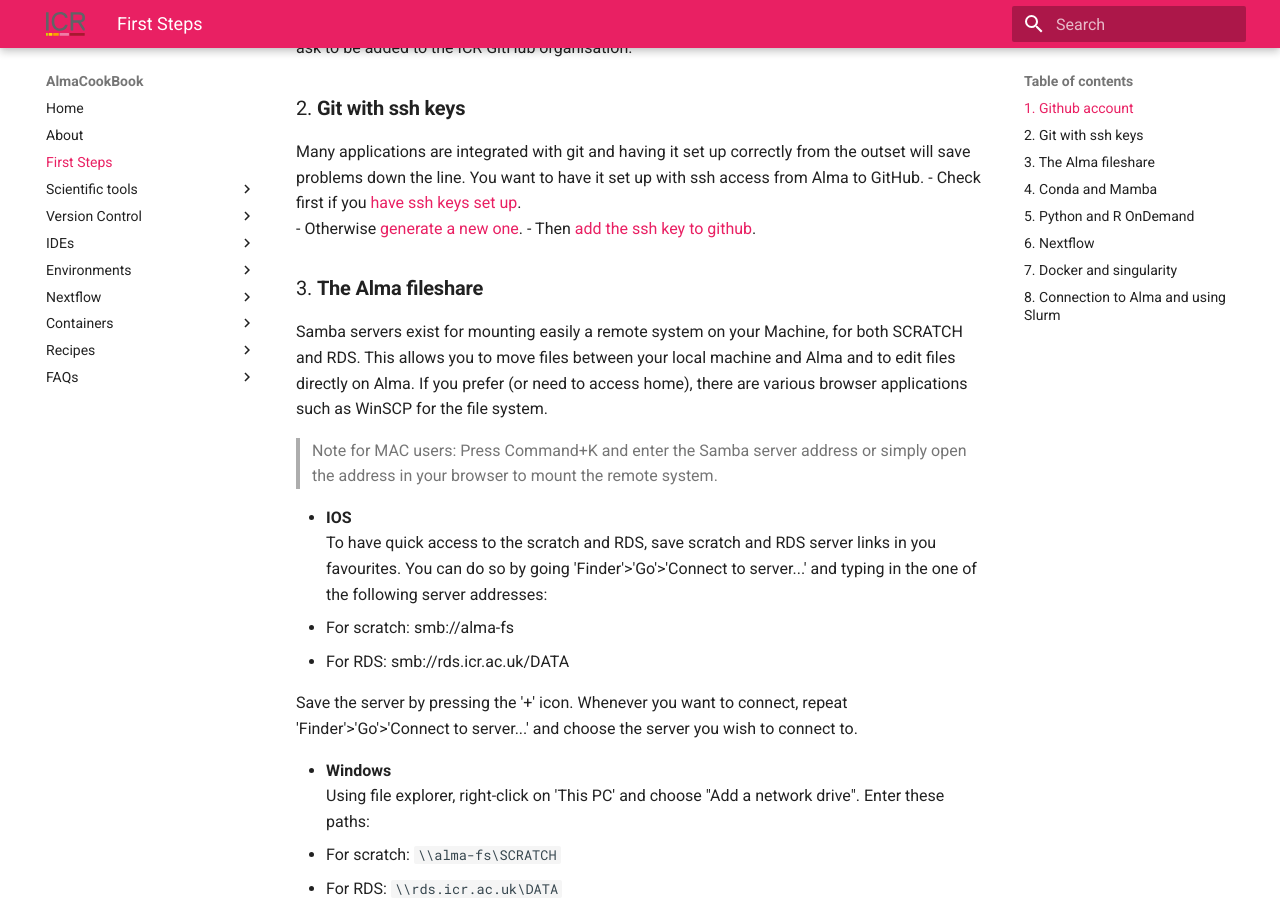
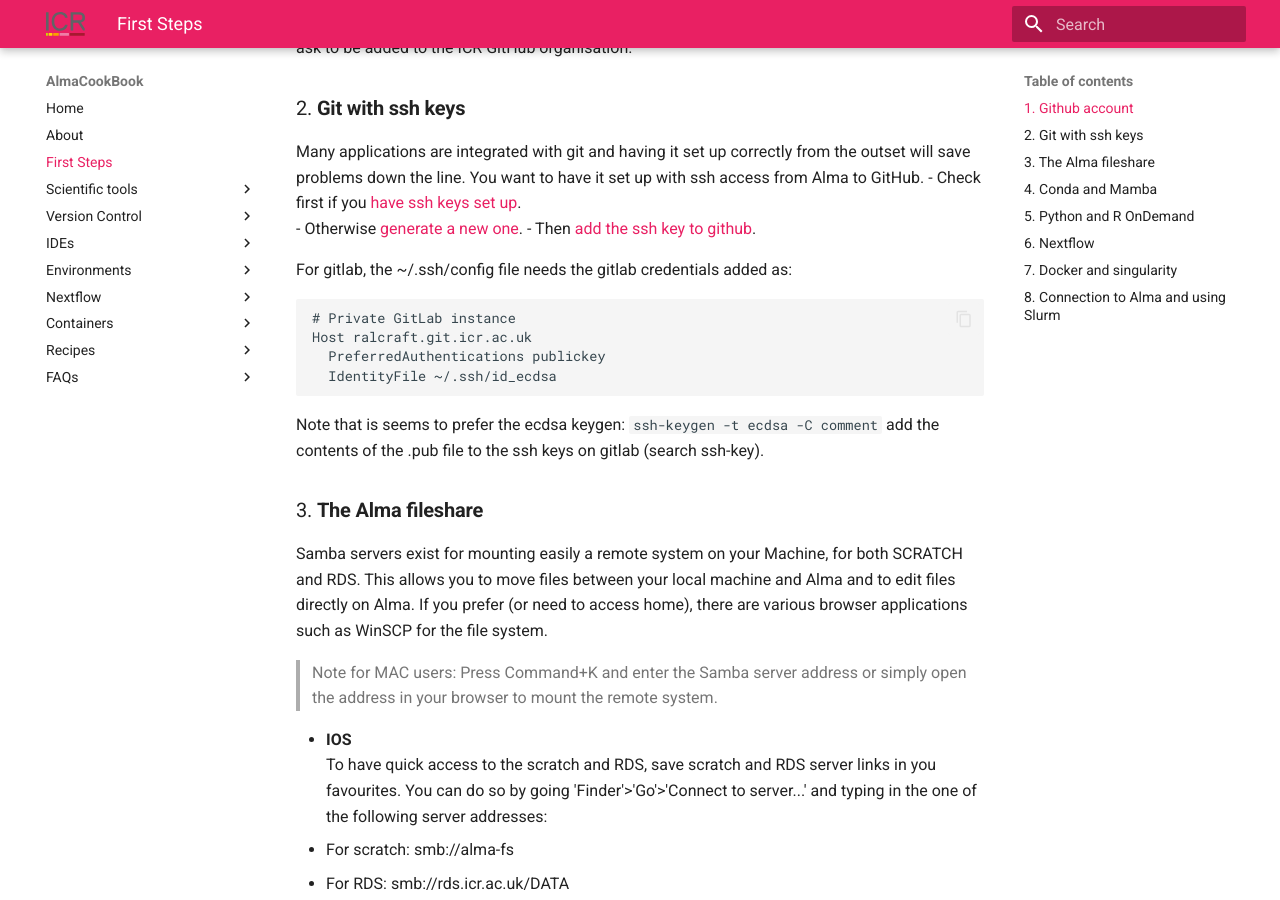
Before and after one commit to AlmaCookBook/AlmaCookBook.github.io, an MkDocs documentation site: the page built from docs/first_steps.md, in a window 1280 px wide and 900 px high, scrolled down 459 px. Built offline with MkDocs 1.6.1 and Material for MkDocs 9.7.7, drawn with Linux system fonts in a browser that asks for light colours.

Commit message:
Update first_steps.md

````diff
--- a/docs/first_steps.md
+++ b/docs/first_steps.md
@@ -20,6 +20,15 @@ You want to have it set up with ssh access from Alma to GitHub.
     - Check first if you [have ssh keys set up](https://docs.github.com/en/authentication/connecting-to-github-with-ssh/checking-for-existing-ssh-keys).
     - Otherwise [generate a new one](https://docs.github.com/en/authentication/connecting-to-github-with-ssh/generating-a-new-ssh-key-and-adding-it-to-the-ssh-agent#generating-a-new-ssh-key).
     - Then [add the ssh key to github](https://docs.github.com/en/authentication/connecting-to-github-with-ssh/adding-a-new-ssh-key-to-your-github-account).
+
+For gitlab, the ~/.ssh/config file needs the gitlab credentials added as:
+```
+# Private GitLab instance
+Host ralcraft.git.icr.ac.uk
+  PreferredAuthentications publickey
+  IdentityFile ~/.ssh/id_ecdsa
+```
+Note that is seems to prefer the ecdsa keygen: `ssh-keygen -t ecdsa -C comment` add the contents of the .pub file to the ssh keys on gitlab (search ssh-key).
 
 ### 3. **The Alma fileshare**
 Samba servers exist for mounting easily a remote system on your Machine, for both SCRATCH and RDS.
````
